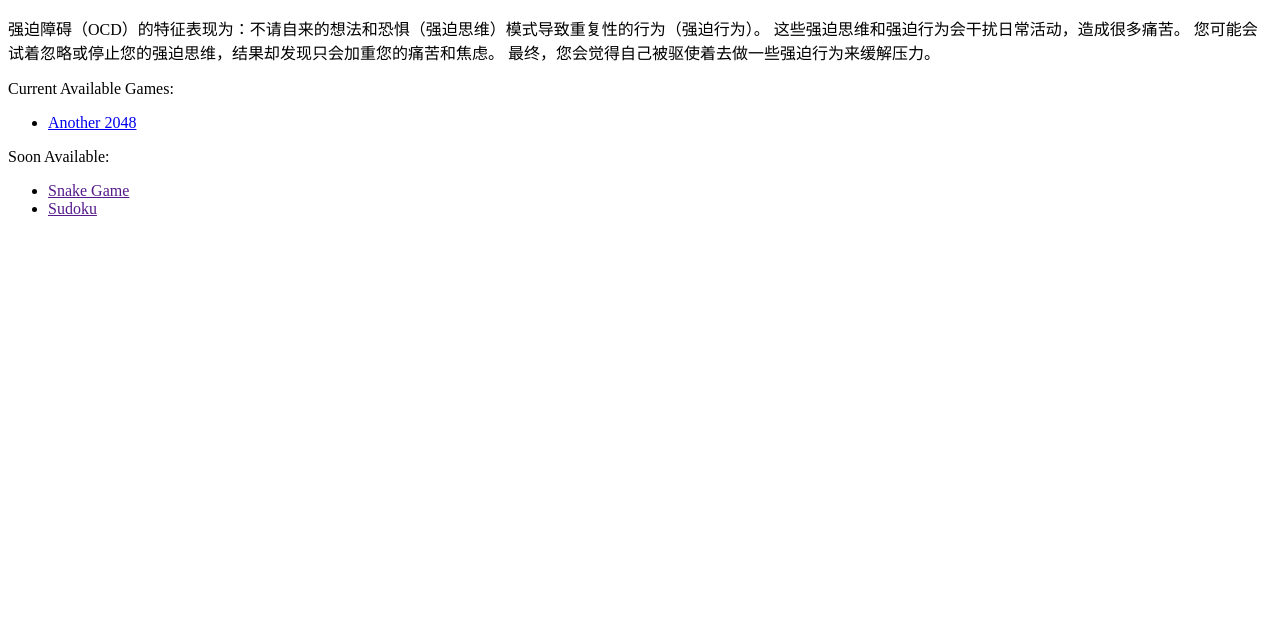
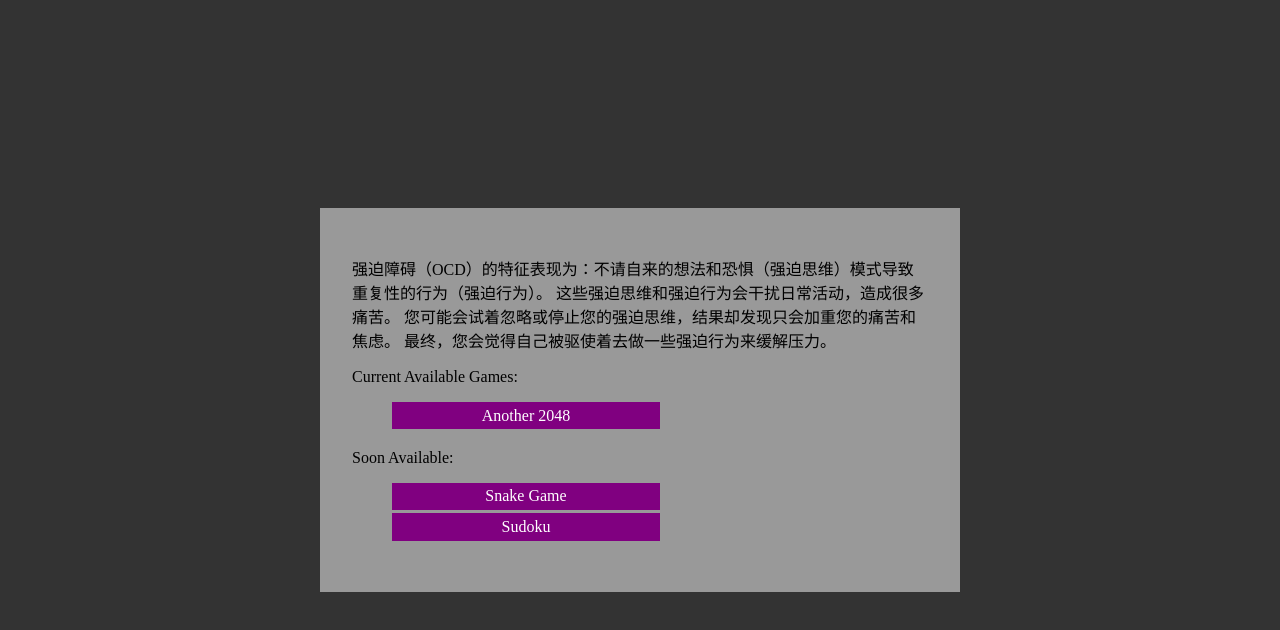
Before and after one commit to LemonKnockDogStudio/ocd_games, a plain HTML site: page index.html in a window 1280 px wide. Drawn offline with Linux system fonts and the light colour scheme.

Commit message:
add basic css (#5)

```diff
--- a/index.html
+++ b/index.html
@@ -4,15 +4,18 @@
   <meta charset="UTF-8">
   <meta http-equiv="X-UA-Compatible" content="IE=edge">
   <meta name="viewport" content="width=device-width, initial-scale=1.0">
+  <link rel="icon" href="favicon.ico">
+  <link rel="stylesheet" href="styles.css">
   <title>强迫症小游戏合集</title>
 </head>
 <body>
+  <main class="container">
     <p>强迫障碍（OCD）的特征表现为：不请自来的想法和恐惧（强迫思维）模式导致重复性的行为（强迫行为）。 这些强迫思维和强迫行为会干扰日常活动，造成很多痛苦。 您可能会试着忽略或停止您的强迫思维，结果却发现只会加重您的痛苦和焦虑。 最终，您会觉得自己被驱使着去做一些强迫行为来缓解压力。</p>
     <div>
       <p>Current Available Games:</p>
       <ul>
         <li>
-        <a href="/ocd_games/another_2048">Another 2048</a>
+          <a class="item-avaliable" href="/ocd_games/another_2048">Another 2048</a>
         </li>
       </ul>
     </div>
@@ -20,12 +23,14 @@
       <p>Soon Available:</p>
       <ul>
         <li>
-        <a href="">Snake Game</a>
+          <a class="item-not-avaliable" href="">Snake Game</a>
         </li>
         <li>
-        <a href="">Sudoku</a>
+          <a class="item-not-avaliable" href="">Sudoku</a>
         </li>
       </ul>
     </div>
+  </main>
+
 </body>
 </html>
--- /dev/null
+++ b/styles.css
@@ -0,0 +1,43 @@
+*,
+*::before,
+*::after {
+  box-sizing: border-box;
+}
+
+body {
+  display: flex;
+  justify-content: center;
+  align-items: center;
+  height: 100vh;
+  margin: 0;
+
+  background-color: #333;
+
+}
+
+.container {
+  width: 50vw;
+  background-color: #999;
+  padding: 2rem;
+}
+
+ul {
+  list-style-type: none;
+}
+
+.item-avaliable,
+.item-not-avaliable {
+  width: 50%;
+  display: inline-block;
+  padding: 0.3rem;
+  color: white;
+  background-color: hsl(300, 100%, 25%);
+  text-align: center;
+  text-decoration: none;
+  margin-bottom: 0.2rem;
+}
+
+.item-avaliable:hover,
+.item-not-avaliable:hover {
+  background-color: hsl(300, 100%, 30%);
+}
```
Also changed, not shown: favicon.ico (added). Lines whose indentation alone changed are shown as unchanged.
